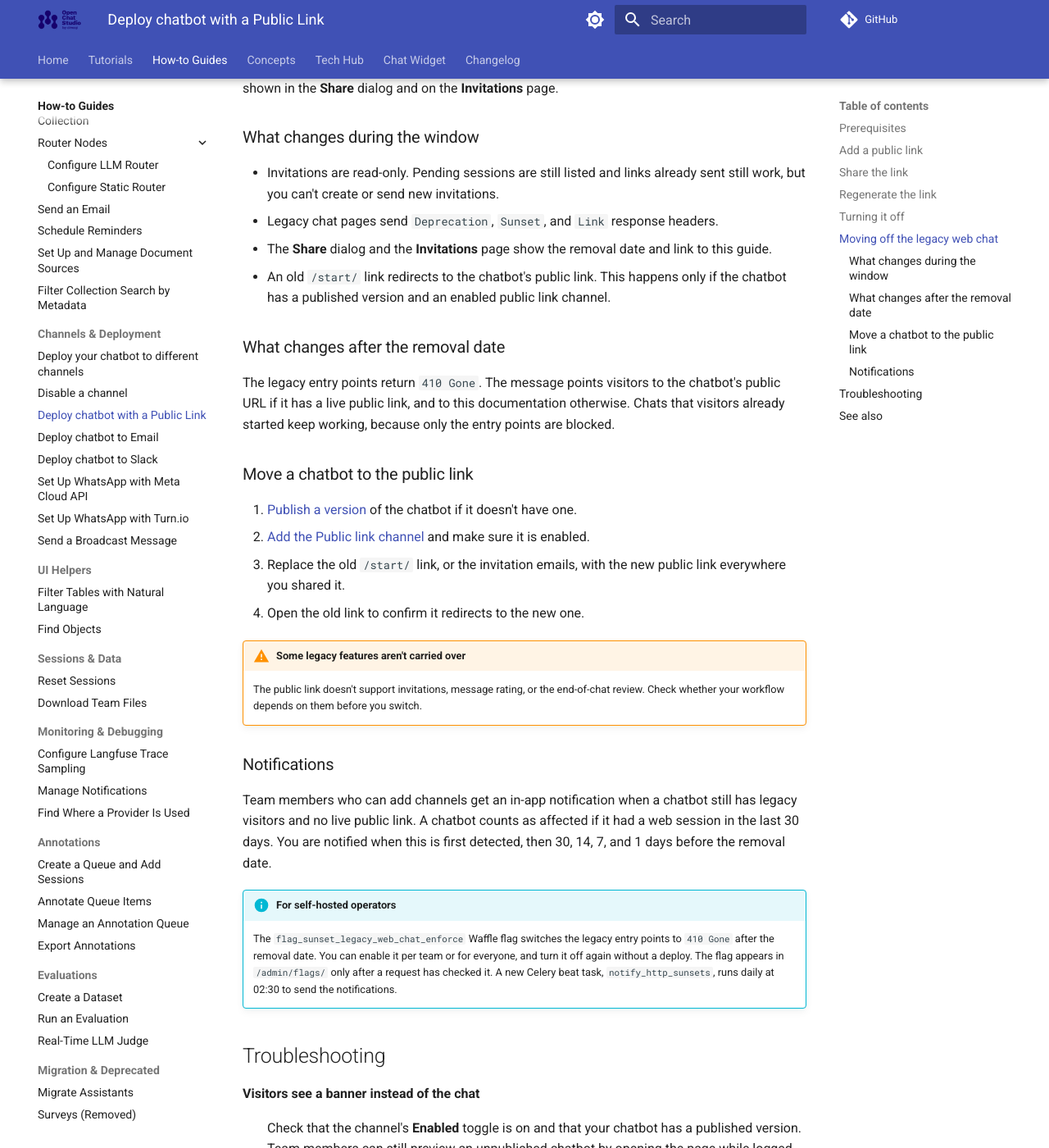
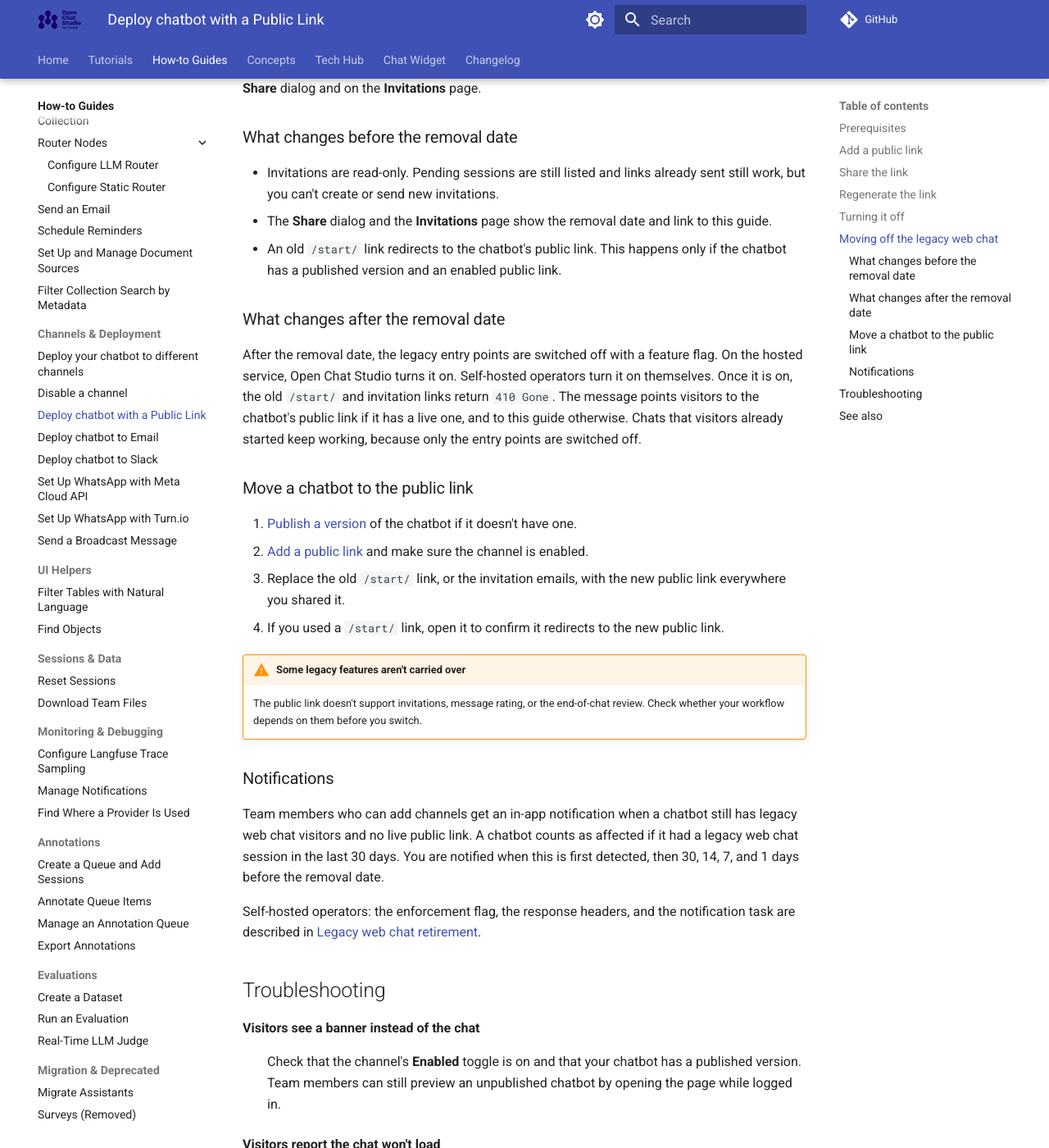
Before and after one commit to dimagi/open-chat-studio-docs, an MkDocs documentation site: the page built from docs/how-to/deploy_public_link_channel.md, in a window 1280 px wide and 1400 px high, scrolled down 1667 px. Shown: the whole window at 82% size. Built offline with MkDocs 1.6.1 and Material for MkDocs 9.7.7, drawn with Linux system fonts in a browser that asks for light colours; a script that is not in the unit is left out; comment, search, counter and statistics services are not loaded.

Commit message:
Address review on the legacy web chat retirement docs
- Changelog: name the notified audience as team members who can add channels, point at the in-app removal date instead of a 60-day figure, and say enforcement is controlled by a feature flag.
- Public link how-to: wording that stays correct after the removal date, the redirect step scoped to /start/ links, "affected" defined as a legacy web chat session, and who turns the enforcement flag on for hosted and self-hosted installs.
- New Tech Hub page for the operator detail (deprecation headers, enforcement flag, notification task), linked from the how-to, the nav and the Tech Hub index.
- Session status: rename the legacy public web chat link flow and note how public link sessions reach COMPLETE.

```diff
--- a/docs/how-to/deploy_public_link_channel.md
+++ b/docs/how-to/deploy_public_link_channel.md
@@ -40,32 +40,33 @@ See [Disabling a channel](../concepts/channels.md#disabling-a-channel) for how d
 ## Moving off the legacy web chat
 
 The legacy web chat is being retired in favour of the public link channel.
-It includes the public `/start/` link, email invitations, the server-rendered chat page, and the full-page chat for logged-in users.
-A 60-day transition window has started.
-Nothing is removed yet.
-The removal date is shown in the **Share** dialog and on the **Invitations** page.
+It includes the public `/start/` link, email invitations, the chat page those links open, and the full-page chat for logged-in users.
+Until the removal date, it keeps working.
+The removal date is shown in the chatbot's **Share** dialog and on the **Invitations** page.
 
-### What changes during the window
+### What changes before the removal date
 
 - Invitations are read-only.
   Pending sessions are still listed and links already sent still work, but you can't create or send new invitations.
-- Legacy chat pages send `Deprecation`, `Sunset`, and `Link` response headers.
 - The **Share** dialog and the **Invitations** page show the removal date and link to this guide.
 - An old `/start/` link redirects to the chatbot's public link.
-  This happens only if the chatbot has a published version and an enabled public link channel.
+  This happens only if the chatbot has a published version and an enabled public link.
 
 ### What changes after the removal date
 
-The legacy entry points return `410 Gone`.
-The message points visitors to the chatbot's public URL if it has a live public link, and to this documentation otherwise.
-Chats that visitors already started keep working, because only the entry points are blocked.
+After the removal date, the legacy entry points are switched off with a feature flag.
+On the hosted service, Open Chat Studio turns it on.
+Self-hosted operators turn it on themselves.
+Once it is on, the old `/start/` and invitation links return `410 Gone`.
+The message points visitors to the chatbot's public link if it has a live one, and to this guide otherwise.
+Chats that visitors already started keep working, because only the entry points are switched off.
 
 ### Move a chatbot to the public link
 
 1. [Publish a version](../tutorials/versioning_steps.md) of the chatbot if it doesn't have one.
-2. [Add the Public link channel](#add-a-public-link) and make sure it is enabled.
+2. [Add a public link](#add-a-public-link) and make sure the channel is enabled.
 3. Replace the old `/start/` link, or the invitation emails, with the new public link everywhere you shared it.
-4. Open the old link to confirm it redirects to the new one.
+4. If you used a `/start/` link, open it to confirm it redirects to the new public link.
 
 !!! warning "Some legacy features aren't carried over"
     The public link doesn't support invitations, message rating, or the end-of-chat review.
@@ -73,15 +74,11 @@ Chats that visitors already started keep working, because only the entry points
 
 ### Notifications
 
-Team members who can add channels get an in-app notification when a chatbot still has legacy visitors and no live public link.
-A chatbot counts as affected if it had a web session in the last 30 days.
+Team members who can add channels get an in-app notification when a chatbot still has legacy web chat visitors and no live public link.
+A chatbot counts as affected if it had a legacy web chat session in the last 30 days.
 You are notified when this is first detected, then 30, 14, 7, and 1 days before the removal date.
 
-!!! info "For self-hosted operators"
-    The `flag_sunset_legacy_web_chat_enforce` Waffle flag switches the legacy entry points to `410 Gone` after the removal date.
-    You can enable it per team or for everyone, and turn it off again without a deploy.
-    The flag appears in `/admin/flags/` only after a request has checked it.
-    A new Celery beat task, `notify_http_sunsets`, runs daily at 02:30 to send the notifications.
+Self-hosted operators: the enforcement flag, the response headers, and the notification task are described in [Legacy web chat retirement](../tech-hub/legacy_web_chat_retirement.md).
 
 ## Troubleshooting
 
--- a/mkdocs.yml
+++ b/mkdocs.yml
@@ -204,6 +204,7 @@ nav:
     - tech-hub/index.md
     - Tools Reference: tech-hub/tools.md
     - Ending Sessions from a Chatbot: tech-hub/ending_sessions.md
+    - Legacy Web Chat Retirement: tech-hub/legacy_web_chat_retirement.md
     - Python Node: tech-hub/python_node.md
     - Merging Parallel Branches: tech-hub/merging_parallel_branches.md
     - Render a Template and Send an Email Nodes: tech-hub/template_and_email_nodes.md
```
Also changed, not shown: docs/changelog.md (+1 -1 lines), docs/concepts/session_status.md (+7 -4 lines), docs/tech-hub/index.md (+1 -0 lines), docs/tech-hub/legacy_web_chat_retirement.md (added, +37 -0 lines).
